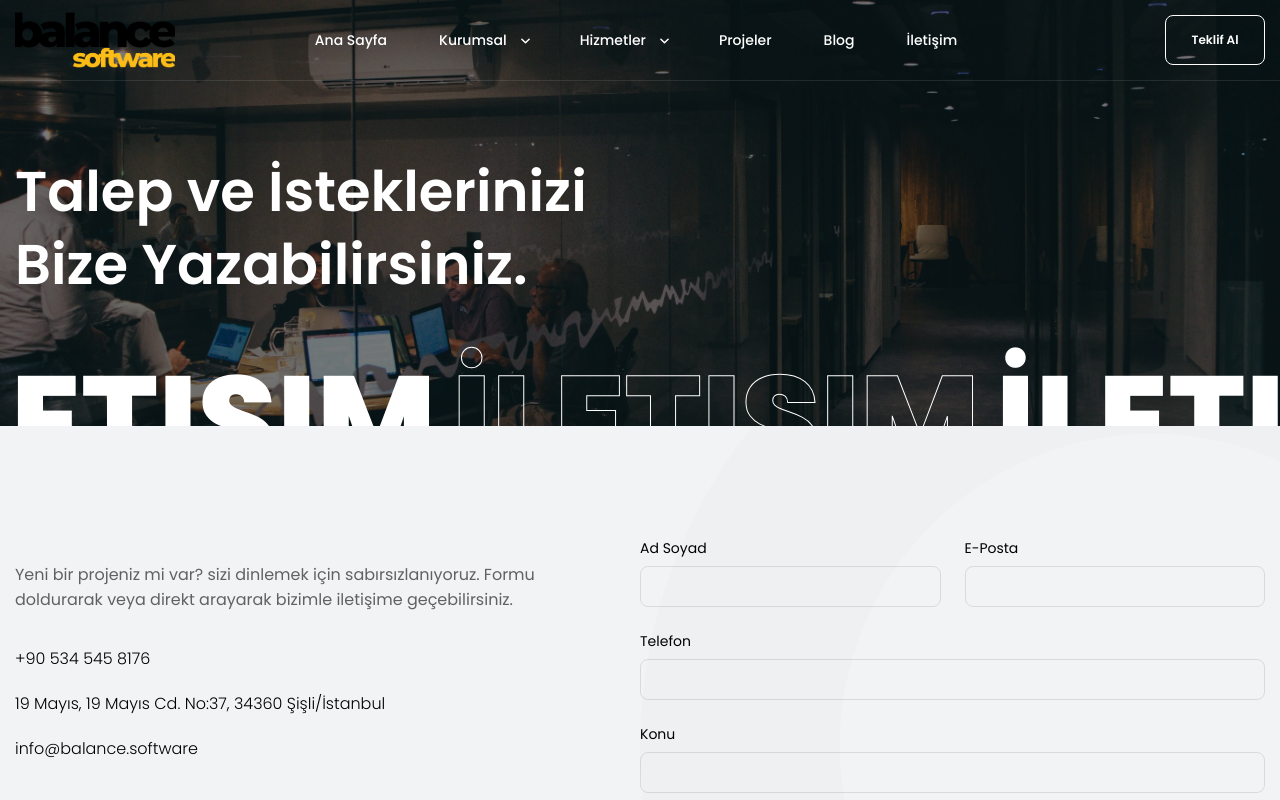
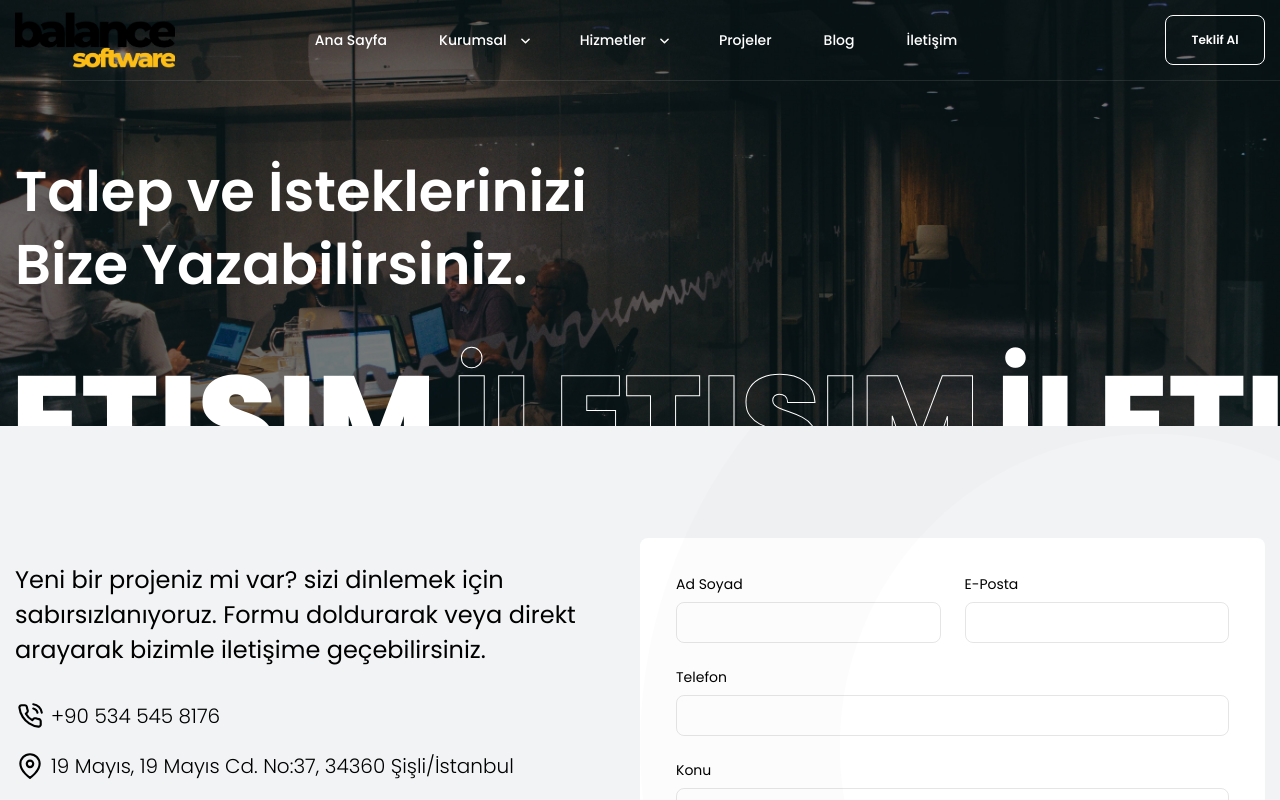
Before and after one commit to furkanqq/software-solutions, a Next.js app: page /contact in a window 1280 px wide. Shown: the top 800 px of the page. Built offline with nearby package versions, Linux system fonts and the light colour scheme.

Commit message:
contact page

```diff
--- a/pages/contact/index.module.scss
+++ b/pages/contact/index.module.scss
@@ -71,19 +71,15 @@
         margin: 24px 0px;
 
         .address {
-          font-size: 16px;
+          font-size: 20px;
           margin-top: 20px;
 
-          span {
-            margin-right: 8px;
-            font-weight: 600;
-          }
         }
 
         p {
-          font-size: 16px;
-          color: rgba(var(--colors-dark), 0.6);
-          width: 90%;
+          font-size: 24px;
+          color: rgba(var(--colors-dark));
+          width: 100%;
         }
 
         a {
@@ -95,19 +91,8 @@
           height: fit-content;
           font-weight: 300;
 
-          &::after {
-            position: absolute;
-            content: '';
-            width: 44px;
-            height: 44px;
-            border-radius: 50%;
-            left: -20px;
-            z-index: -1;
-            background-color: rgba(var(--colors-dark), 0.1);
-          }
-
           svg {
-            margin-left: 6px;
+            margin-right: 6px;
           }
         }
       }
@@ -117,6 +102,10 @@
     }
 
     .form {
+      background-color: rgba(var(--colors-light));
+      padding: 36px;
+      border-radius: 8px;
+
       form {
         display: flex;
         flex-direction: column;
--- a/pages/contact/index.tsx
+++ b/pages/contact/index.tsx
@@ -1,4 +1,8 @@
 import styles from './index.module.scss';
+
+import { IconPhone } from '@/src/assets/IconPhone';
+import { IconMail } from '@/src/assets/IconMail';
+import { IconMap } from '@/src/assets/IconMap';
 
 import { XPageTitle } from '@/src/components/XPageTitle';
 import { XTextarea } from '@/src/components/XTextarea';
@@ -32,13 +36,15 @@ export default function ContactPage() {
                   bizimle iletişime geçebilirsiniz.
                 </p>
                 <XLink className={styles.address} href="/">
+                  <IconPhone height={30} width={30} />
                   +90 534 545 8176
                 </XLink>
                 <XLink className={styles.address} href="/">
-                  19 Mayıs, 19 Mayıs Cd. No:37, 34360 Şişli/İstanbul
+                  <IconMap height={30} width={30} /> 19 Mayıs, 19 Mayıs Cd.
+                  No:37, 34360 Şişli/İstanbul
                 </XLink>
                 <XLink className={styles.address} href="/">
-                  info@balance.software
+                  <IconMail height={30} width={30} /> info@balance.software
                 </XLink>
               </div>
             </div>
--- a/src/assets/IconPhone.tsx
+++ b/src/assets/IconPhone.tsx
@@ -13,8 +13,8 @@ export const IconPhone: React.FC<IconType> = (props) => {
         d="M12.7875 4.75C13.52 4.89292 14.1932 5.25119 14.721 5.77895C15.2488 6.30671 15.607 6.97995 15.75 7.7125M12.7875 1.75C14.3094 1.91908 15.7286 2.60063 16.8121 3.68276C17.8956 4.76488 18.579 6.18326 18.75 7.705M18 13.69V15.94C18.0008 16.1489 17.958 16.3556 17.8743 16.547C17.7907 16.7384 17.6679 16.9102 17.514 17.0514C17.3601 17.1926 17.1784 17.3001 16.9805 17.367C16.7826 17.4339 16.573 17.4588 16.365 17.44C14.0571 17.1892 11.8402 16.4006 9.89245 15.1375C8.08032 13.986 6.54395 12.4496 5.39245 10.6375C4.12493 8.6809 3.33613 6.45325 3.08995 4.135C3.07121 3.9276 3.09586 3.71857 3.16233 3.52122C3.22879 3.32387 3.33563 3.14252 3.47602 2.98872C3.61642 2.83491 3.7873 2.71203 3.97779 2.62789C4.16828 2.54375 4.37421 2.5002 4.58245 2.5H6.83245C7.19643 2.49642 7.54929 2.62531 7.82527 2.86265C8.10125 3.09999 8.28151 3.42959 8.33245 3.79C8.42742 4.51005 8.60354 5.21705 8.85745 5.8975C8.95836 6.16594 8.9802 6.45769 8.92038 6.73816C8.86056 7.01863 8.7216 7.27608 8.51995 7.48L7.56745 8.4325C8.63512 10.3102 10.1898 11.8648 12.0675 12.9325L13.02 11.98C13.2239 11.7784 13.4813 11.6394 13.7618 11.5796C14.0423 11.5198 14.334 11.5416 14.6025 11.6425C15.2829 11.8964 15.9899 12.0725 16.71 12.1675C17.0743 12.2189 17.407 12.4024 17.6449 12.6831C17.8827 12.9638 18.0091 13.3222 18 13.69Z"
         strokeLinejoin="round"
         strokeLinecap="round"
+        stroke="currentColor"
         strokeWidth="1.5"
-        stroke="black"
       />
     </svg>
   );
```
